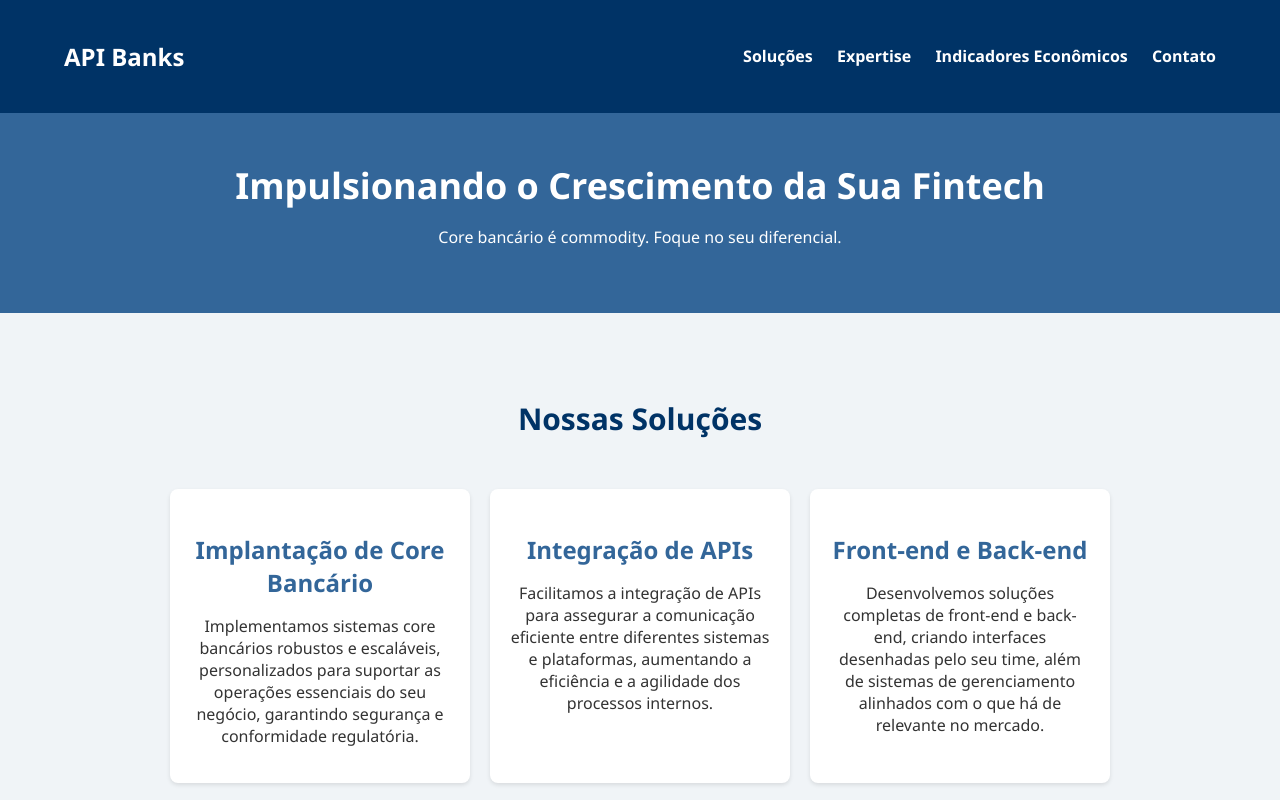
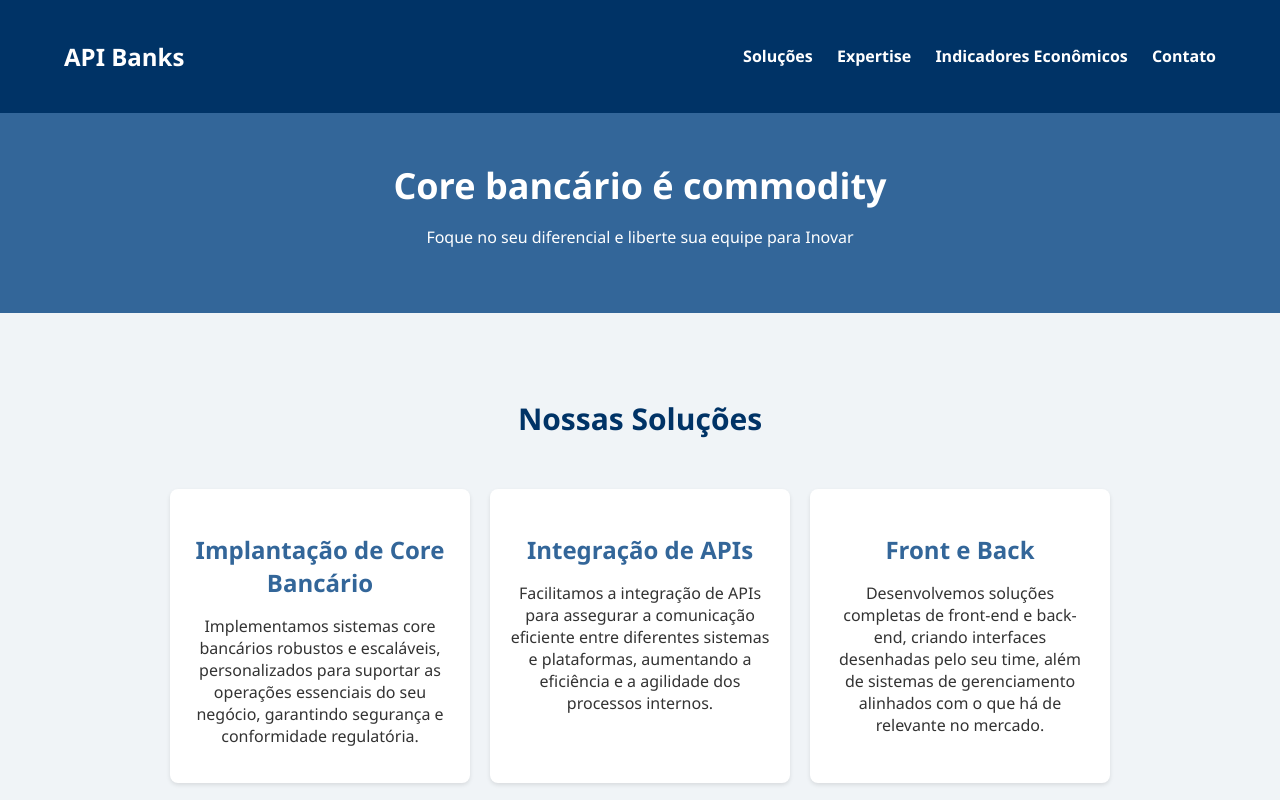
Before and after one commit to apibanks/apibanks.com, a plain HTML site: page index.html in a window 1280 px wide. Shown: the top 800 px of the page. Drawn offline with Linux system fonts and the light colour scheme; no server answers.

Commit message:
Update index.html

```diff
--- a/index.html
+++ b/index.html
@@ -162,8 +162,8 @@
     <!-- Seção Hero -->
     <section class="hero">
         <div class="container">
-            <h1>Impulsionando o Crescimento da Sua Fintech</h1>
-            <p>Core bancário é commodity. Foque no seu diferencial.</p>
+            <h1>Core bancário é commodity</h1>
+            <p>Foque no seu diferencial e liberte sua equipe para Inovar</p>
         </div>
     </section>
 
@@ -181,7 +181,7 @@
                     <p>Facilitamos a integração de APIs para assegurar a comunicação eficiente entre diferentes sistemas e plataformas, aumentando a eficiência e a agilidade dos processos internos.</p>
                 </div>
                 <div class="service-item">
-                    <h3>Front-end e Back-end</h3>
+                    <h3>Front e Back</h3>
                     <p>Desenvolvemos soluções completas de front-end e back-end, criando interfaces desenhadas pelo seu time, além de sistemas de gerenciamento alinhados com o que há de relevante no mercado.</p>
                 </div>
                 <div class="service-item">
```
